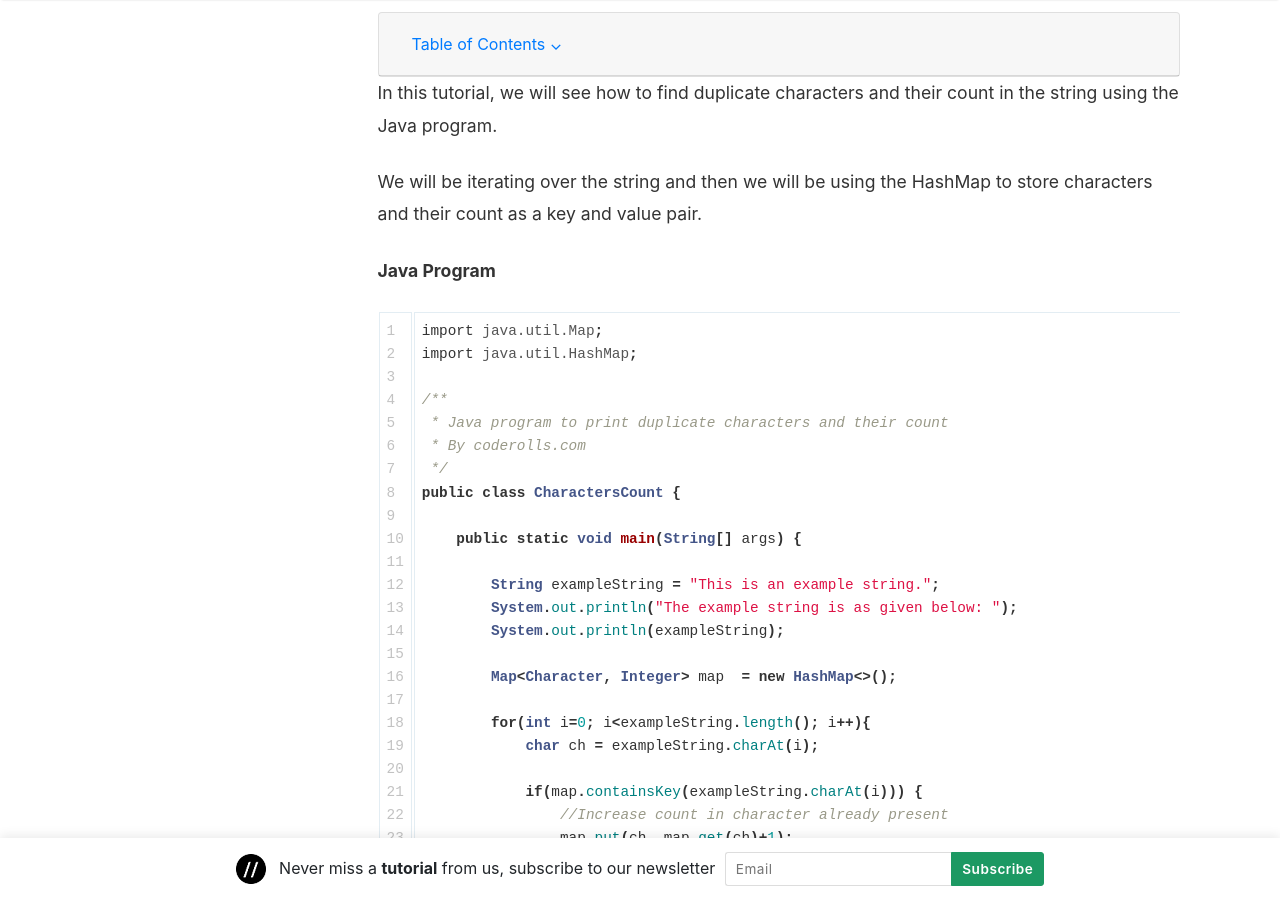
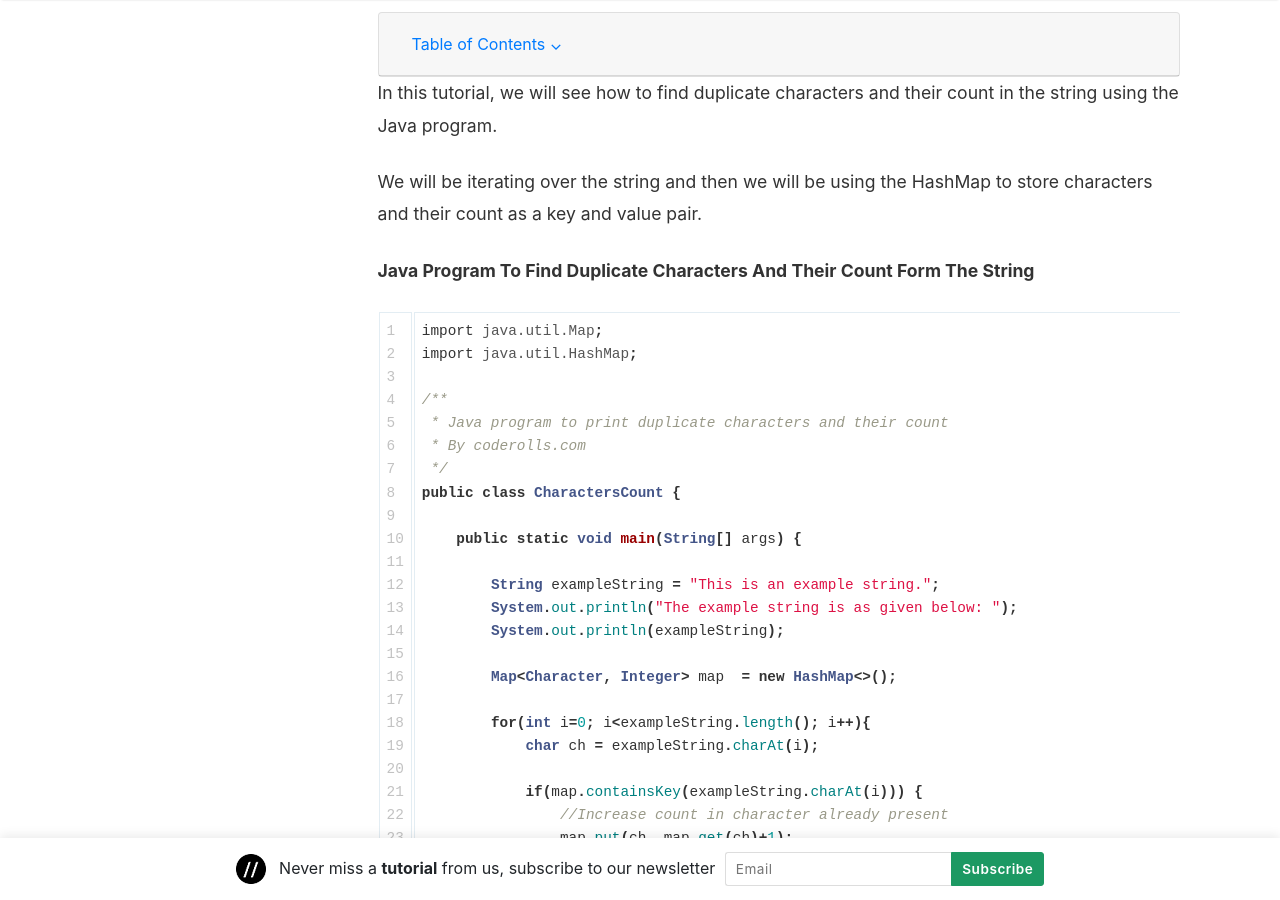
Before and after one commit to coderolls/coderolls-blog, a Jekyll site: the page built from _posts/java-programs/2023-11-06-duplicate-characters-count-in-string.md, in a window 1280 px wide and 900 px high, scrolled down 326 px. Built offline with Jekyll 4.4.1, drawn with Linux system fonts in a browser that asks for light colours; nearby versions of some CDN libraries; comment, search, counter and statistics services are not loaded.

Commit message:
Update 2023-11-06-duplicate-characters-count-in-string.md

````diff
--- a/_posts/java-programs/2023-11-06-duplicate-characters-count-in-string.md
+++ b/_posts/java-programs/2023-11-06-duplicate-characters-count-in-string.md
@@ -11,7 +11,7 @@ In this tutorial, we will see how to find duplicate characters and their count i
 
 We will be iterating over the string and then we will be using the HashMap to store characters and their count as a key and value pair.
 
-**Java Program**
+**Java Program To Find Duplicate Characters And Their Count Form The String**
 
 ```java
 import java.util.Map;
````
